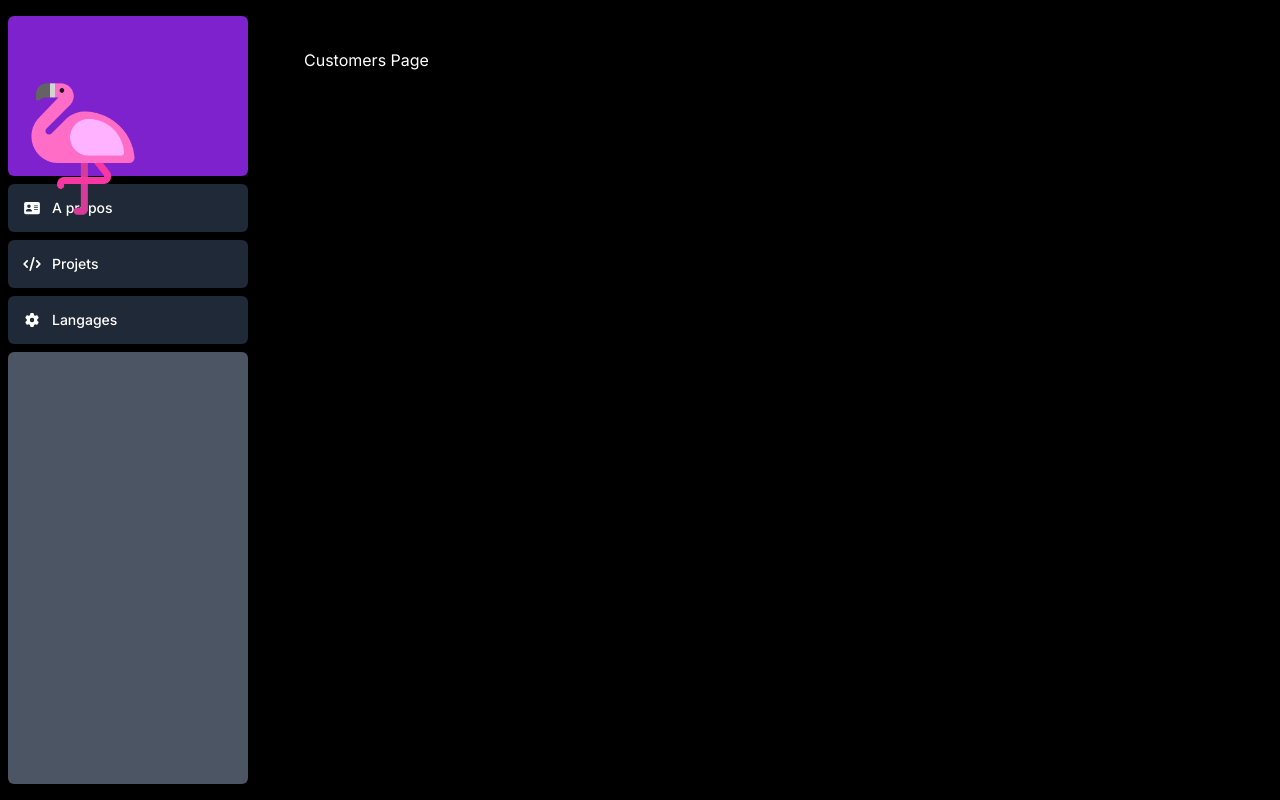
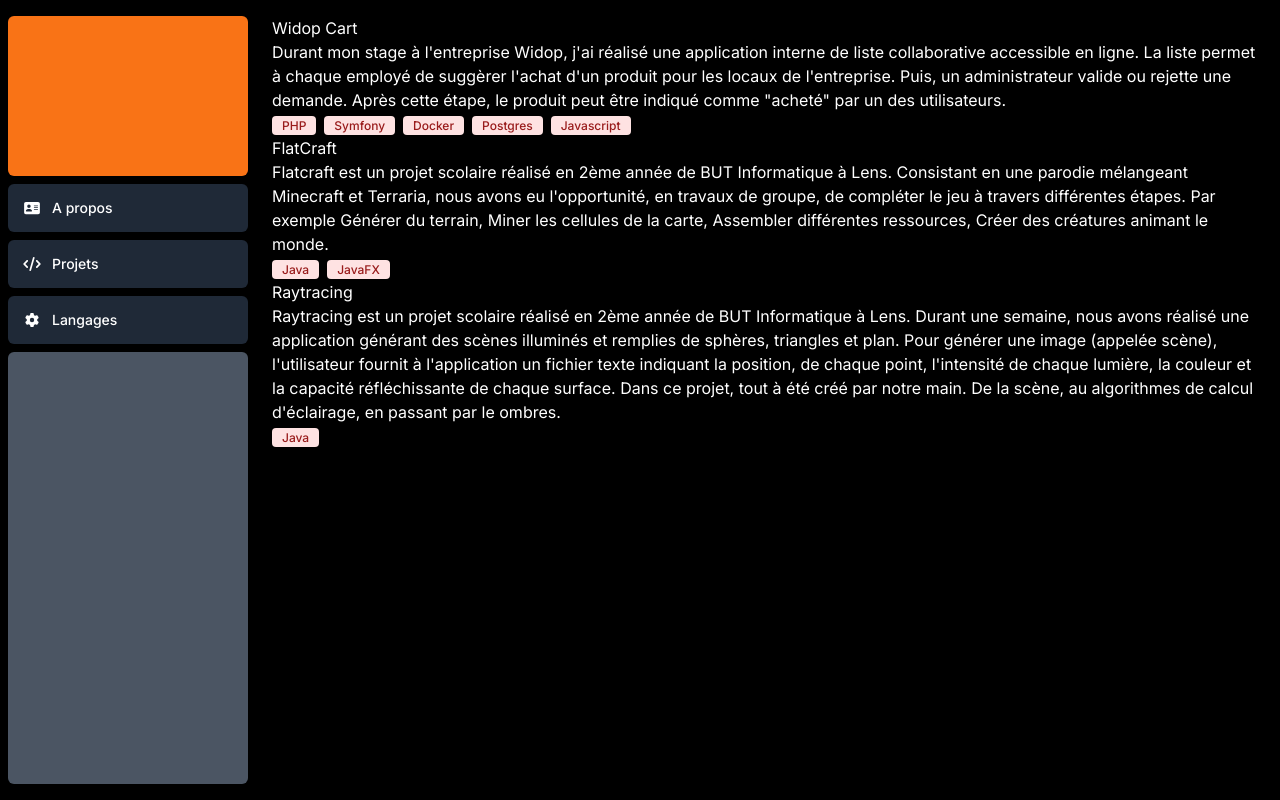
Before and after one commit to TimeoQUEHEN/nextjs-portfolio, a Next.js app: page /dashboard/projects in a window 1280 px wide. Built offline with nearby package versions, Linux system fonts and the light colour scheme; a web font is replaced by a local one.

Commit message:
hey we got projects beginning and a bunch of other cool stuff

```diff
--- a/app/dashboard/layout.tsx
+++ b/app/dashboard/layout.tsx
@@ -6,7 +6,7 @@
             <div className="w-full flex-none md:w-64">
                 <SideNav />
             </div>
-            <div className="flex-grow p-6 md:overflow-y-auto md:p-12">{children}</div>
+            <div className="flex-grow p-3 md:overflow-y-auto md:p-4">{children}</div>
         </div>
     );
 }
--- a/app/dashboard/page.tsx
+++ b/app/dashboard/page.tsx
@@ -1,3 +1,21 @@
+import Link from "next/link";
+import {ArrowRightIcon} from "@heroicons/react/24/outline";
+import React from "react";
+
 export default function Page() :React.ReactNode {
-    return <p>Dashboard Page</p>;
+    return (
+        <div className={"flex flex-col h-full grow md:flex-row"}>
+            <div className="flex flex-col justify-center gap-6 rounded-lg bg-gray-600 px-6 py-10 mb-4 md:mb-0 md:w-1/2 md:px-6">
+
+            </div>
+            <div className={"flex md:grow md:ml-4 flex-col gap-4"}>
+                <div className={"flex flex-col justify-center gap-6 rounded-lg bg-gray-600 px-6 py-10 md:h-1/2 md:px-6"}>
+
+                </div>
+                <div className={"flex flex-col justify-center gap-6 rounded-lg bg-gray-600 px-6 py-10 md:h-1/2 md:px-6"}>
+
+                </div>
+            </div>
+        </div>
+    )
 }
--- a/app/dashboard/projects/page.tsx
+++ b/app/dashboard/projects/page.tsx
@@ -1,3 +1,91 @@
+import React from "react";
+import Link from "next/link";
+import clsx from "clsx";
+
+const projects = [
+    {
+        title: 'Widop Cart',
+        description: 'Durant mon stage à l\'entreprise Widop, j\'ai réalisé une application interne de liste collaborative accessible en ligne. ' +
+            'La liste permet à chaque employé de suggèrer l\'achat d\'un produit pour les locaux de l\'entreprise. Puis, un administrateur valide ou rejette une demande. ' +
+            'Après cette étape, le produit peut être indiqué comme "acheté" par un des utilisateurs.',
+        date: 'avril 2024 - juin 2024',
+        language: ["PHP",'Symfony','Docker','Postgres','Javascript'],
+        repo: null,
+        images : ["",""]
+    },
+    {
+        title: 'FlatCraft',
+        description: 'Flatcraft est un projet scolaire réalisé en 2ème année de BUT Informatique à Lens.\n' +
+            'Consistant en une parodie mélangeant Minecraft et Terraria, nous avons eu l\'opportunité, en travaux de groupe, de compléter le jeu à travers différentes étapes.\n' +
+            '\n Par exemple \n' +
+            'Générer du terrain, Miner les cellules de la carte, Assembler différentes ressources, Créer des créatures animant le monde.',
+        date: 'octobre 2023 - janvier 2024',
+        language: ['Java', 'JavaFX'],
+        repo: null,
+        images : ["",""]
+    },
+    {
+        title: 'Raytracing',
+        description: 'Raytracing est un projet scolaire réalisé en 2ème année de BUT Informatique à Lens.\n' +
+            'Durant une semaine, nous avons réalisé une application générant des scènes illuminés et remplies de sphères, triangles et plan.\n' +
+            '\n' +
+            'Pour générer une image (appelée scène), l\'utilisateur fournit à l\'application un fichier texte indiquant la position, de chaque point,' +
+            ' l\'intensité de chaque lumière, la couleur et la capacité réfléchissante de chaque surface.\n' +
+            '\n' +
+            'Dans ce projet, tout à été créé par notre main. De la scène, au algorithmes de calcul d\'éclairage, en passant par le ombres.',
+        date: 'octobre 2023',
+        language: ['Java'],
+        repo: "https://github.com/TimeoQUEHEN/raytracing",
+        images : ["",""]
+    },
+];
+
 export default function Page() {
-    return <p>Customers Page</p>;
+    return (
+        <>
+            {projects.map((project) => {
+                return (
+                    <div key={project.title}>
+                        <h3>
+                            {project.title}
+                        </h3>
+                        <p>{project.description}</p>
+
+                        <div>
+                            {project.language.map((lang) => {
+                                return(
+                                    <span key={lang} className="bg-red-100 text-red-800 text-xs font-medium me-2 px-2.5 py-0.5 rounded dark:bg-red-900 dark:text-red-300">
+                                        {lang}
+                                    </span>
+                                )
+                            })}
+                        </div>
+
+                        <Link
+                            key={project.title}
+                            href={project.repo !== null ? project.repo : ""}
+                            className={clsx("w-6",{
+                                'hidden': null !== project.repo,
+                            }) }/>
+                    </div>
+                );
+            })}
+        </>
+    /*
+        <div className={"flex flex-col h-full grow md:flex-row"}>
+            <div className="flex flex-col justify-center gap-6 rounded-lg bg-gray-600 px-6 py-10 mb-4 md:mb-0 md:w-1/2 md:px-6">
+
+            </div>
+            <div className={"flex md:grow md:ml-4 flex-col gap-4"}>
+                <div className={"flex flex-col justify-center gap-6 rounded-lg bg-gray-600 px-6 py-10 md:h-1/2 md:px-6"}>
+
+                </div>
+                <div className={"flex flex-col justify-center gap-6 rounded-lg bg-gray-600 px-6 py-10 md:h-1/2 md:px-6"}>
+
+                </div>
+            </div>
+        </div>
+
+     */
+    )
 }
--- a/app/ui/dashboard/nav-links.tsx
+++ b/app/ui/dashboard/nav-links.tsx
@@ -8,7 +8,7 @@
 // Map of links to display in the side navigation.
 // Depending on the size of the application, this would be stored in a database.
 const links = [
-  { name: 'A propos', href: '/dashboard/', icon: FaAddressCard  },
+  { name: 'A propos', href: '/dashboard', icon: FaAddressCard  },
   { name: 'Projets', href: '/dashboard/projects', icon: FaCode },
   { name: 'Langages', href: '/dashboard/tools', icon: FaGear },
 ];
--- a/app/ui/dashboard/sidenav.tsx
+++ b/app/ui/dashboard/sidenav.tsx
@@ -1,16 +1,28 @@
+'use client';
+
 import Link from 'next/link';
 import NavLinks from '@/app/ui/dashboard/nav-links';
-import { PowerIcon } from '@heroicons/react/24/outline';
 import Image from "next/image";
+import clsx from "clsx";
+import {usePathname} from "next/navigation";
 
 export default function SideNav() {
+  const pathname = usePathname();
   return (
     <div className="flex h-full flex-col px-3 py-4 md:px-2 overflow-hidden">
       <Link
-        className="mb-2 flex h-20 items-end justify-start rounded-md bg-purple-700 p-4 md:h-40"
+        className={clsx(
+            'mb-2 flex h-20 items-end justify-start rounded-md p-4 md:h-40',
+            {
+                'bg-purple-700': pathname === "/dashboard",
+                'bg-pink-500': pathname === "/dashboard/tools",
+                'bg-orange-500': pathname === "/dashboard/projects"
+            },
+        )}
         href="/"
+
       >
-          <Image src={"/flamingo.png"} alt={"un joli flamant rose"} width={150} height={150} className={"relative top-1/2 -left-4"} />
+          { /* <Image src={"/flamingo.png"} alt={"un joli flamant rose"} width={150} height={150} className={"relative top-1/2 -left-4"} /> */ }
       </Link>
       <div className="flex grow flex-row justify-between space-x-2 md:flex-col md:space-x-0 md:space-y-2">
         <NavLinks />
```
